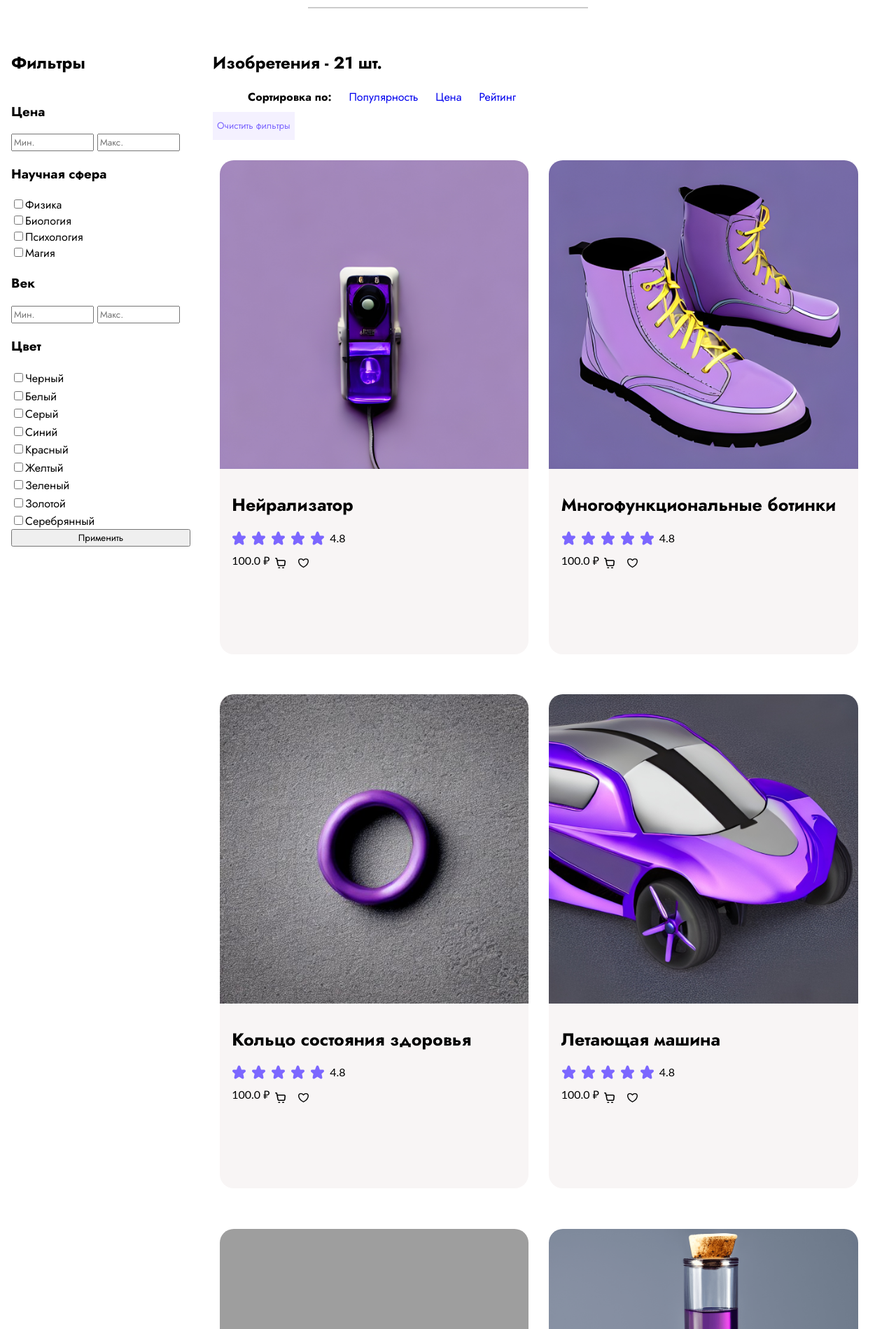
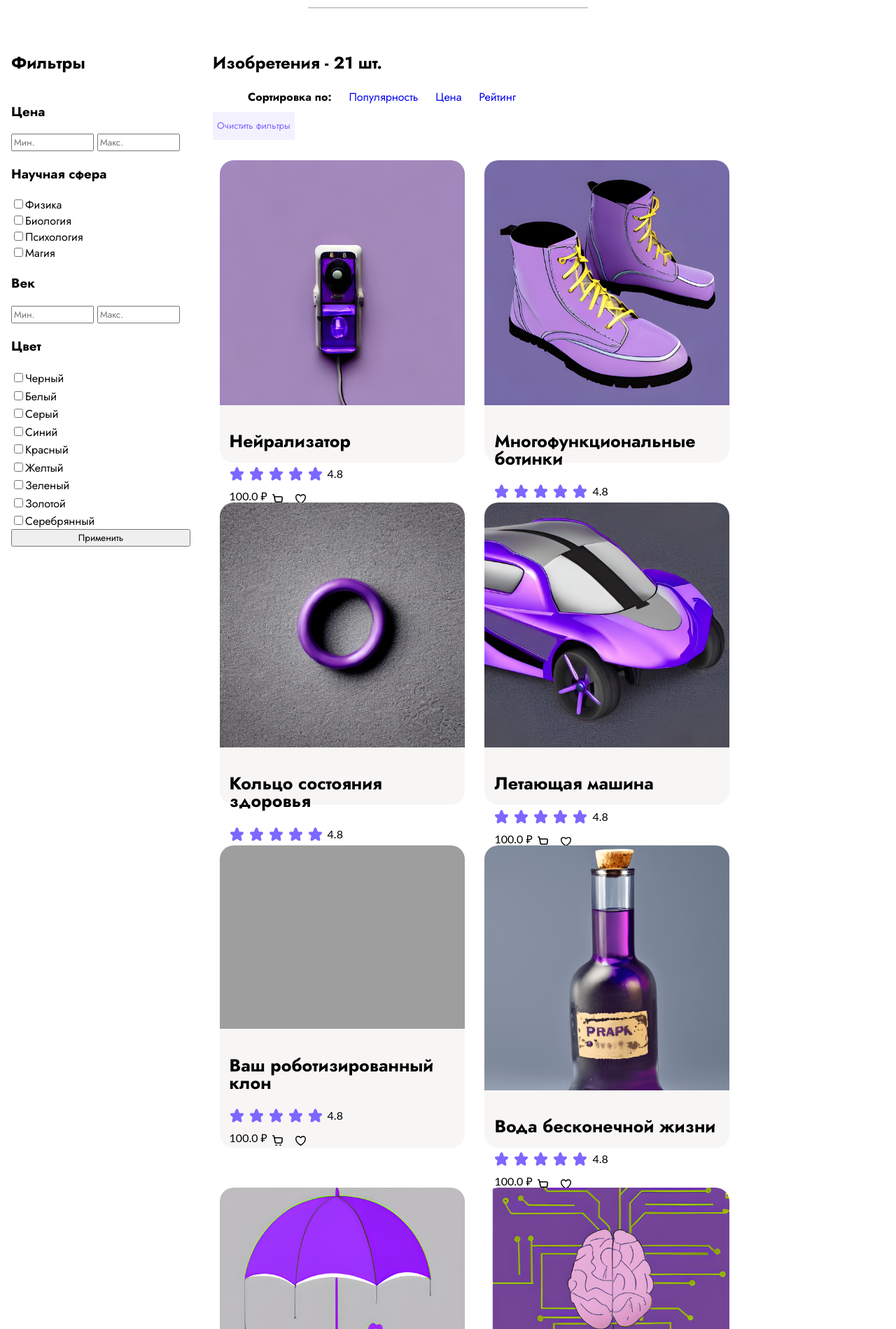
Before and after one commit to BeidinaDaria/Fiction-store, a Flask app: page /catalog in a window 1280 px wide. Shown: the part 998-2897 px from the top of the page at 70% size. Run offline with Flask 3, Linux system fonts and the light colour scheme; grey boxes are pictures that could not be loaded.

Commit message:
Change catalog products preview size

```diff
--- a/app/static/styles/style.css
+++ b/app/static/styles/style.css
@@ -907,9 +907,10 @@ body, html {
     }
 
     .catalog > section > .gallery > .card {
-        width: 46%;
+        width: 30%;
+        height: 33vw;
         margin: 3% 3% 3% 0%;
-        padding-bottom: 10%;
+        padding-bottom: 1%;
     }
 
     /*дополнительные стили для витрины*/
```
Also changed, not shown: app/database/fistore.db.
